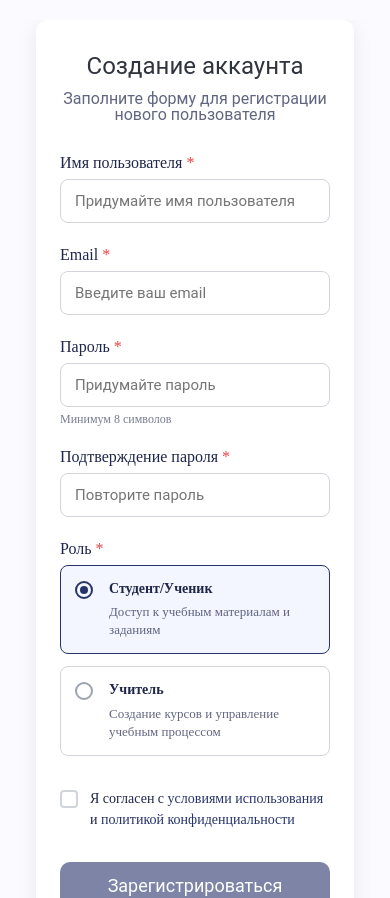
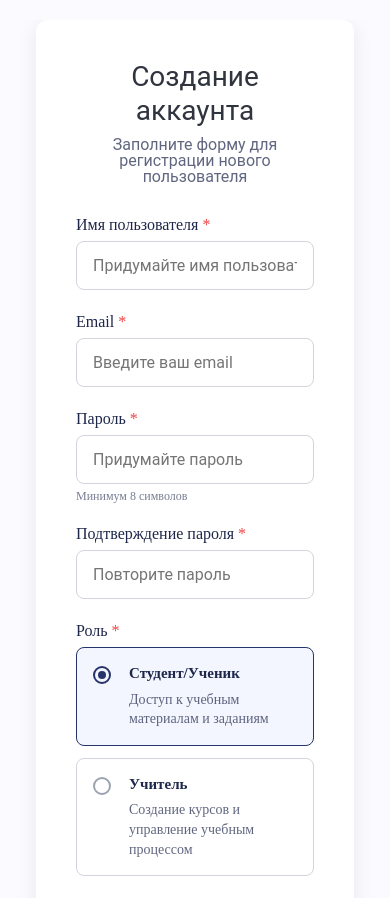
Before and after one commit to gurovic/booml, a Vue app in the folder frontend/: page /register in a window 390 px wide. Shown: the top 898 px of the page. Built offline with nearby package versions, Linux system fonts and the light colour scheme.

Commit message:
delete @media

```diff
--- a/frontend/src/assets/styles/form.css
+++ b/frontend/src/assets/styles/form.css
@@ -344,43 +344,3 @@
     color: #0d3ec8;
     text-decoration: underline;
 }
-
-
-
-@media (max-width: 480px) {
-    .card {
-        padding: 32px 24px;
-    }
-
-    .card__title {
-        font-size: 24px;
-    }
-
-    .form-group__input {
-        padding: 12px 14px;
-        font-size: 15px;
-    }
-
-    .option {
-        padding: 14px;
-    }
-
-    .option__custom {
-        margin-right: 14px;
-        margin-top: 1px;
-    }
-
-    .option__label {
-        font-size: 14px;
-        margin-bottom: 5px;
-    }
-
-    .option__description {
-        font-size: 13px;
-    }
-
-    .card__submit {
-        height: 48px;
-        font-size: 18px;
-    }
-}
```
